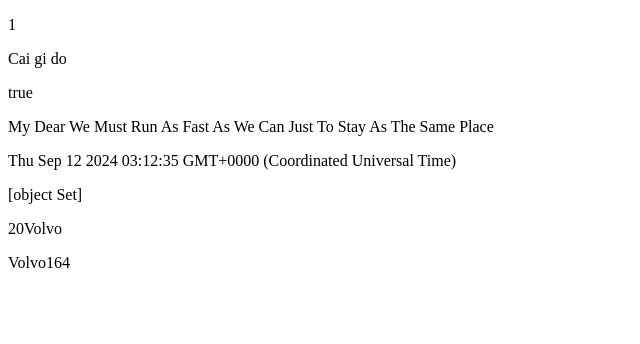
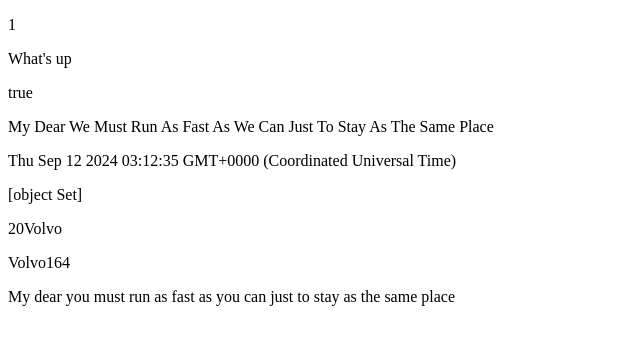
Before and after one commit to HaiTrTh/Recall-JS, a plain HTML site: page Data type/index.html in a window 1280 px wide. Shown: the whole page, without its empty margins (0-640 px from the left). Drawn offline with Linux system fonts and the light colour scheme.

Commit message:
array, object

```diff
--- a/Data type/index.html
+++ b/Data type/index.html
@@ -29,6 +29,7 @@
       <p id="demo7"></p>
       <p id="demo8"></p>
       <p id="demo9"></p>
+      <p id="arrayDemo"></p>
       <script>
         // Number
         let test1 = 1 ;
@@ -38,7 +39,7 @@
         // String
         document.getElementById("demo").innerHTML = test1;
         let string1 = "tran thanh hai";
-        let string2 = "Cai gi do"
+        let string2 = "What's up"
         let string3 = "Failure";
         console.log(string1);
         console.log(string2);
@@ -86,6 +87,19 @@
         let x2 = 34;
         console.log(x1);
         console.log(x2);
+        let bigInt = BigInt("121212321312435353453453453459898980");
+        console.log(bigInt);
+        let x = 5;
+        let y = 6;
+        let z  = 6;
+        console.log(x == y);
+        console.log(y == z);
+        const quote = ["My", "dear", "you", "must", "run", "as", "fast","as", "you", "can", "just", "to", "stay", "as", "the","same","place"]
+        const arrayDemo = document.getElementById("arrayDemo").innerHTML = quote.join(" ");
+        const myInsomnia =  { first: "Reduce drugs", second: "Cut out coffee", third: "Cut out nap"};
+        console.log(myInsomnia.first);
+        console.log(myInsomnia.second);
+        console.log(myInsomnia.third);
       </script>
 </body>
 </html>
```
